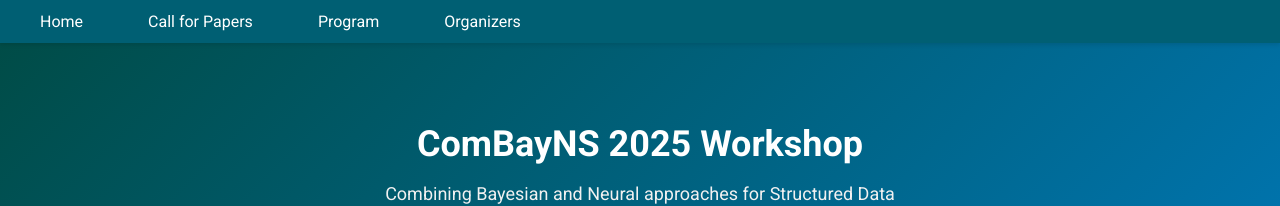
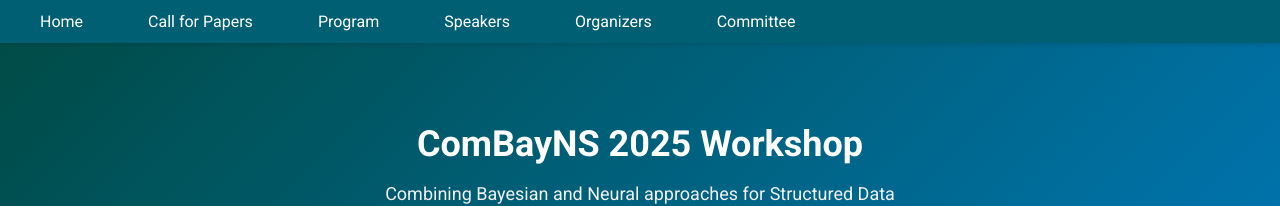
Before and after one commit to combayns2025/combayns2025.github.io, a Jekyll site: the page built from index.md, in a window 1280 px wide. Shown: the top 206 px of the page. Built offline with Jekyll 4.4.1, drawn with Linux system fonts in a browser that asks for light colours.

Commit message:
Update navbar.html

```diff
--- a/_includes/navbar.html
+++ b/_includes/navbar.html
@@ -7,7 +7,9 @@
       <li><a href="{{ '/' | relative_url }}">Home</a></li>
       <li><a href="{{ '/call-for-papers/' | relative_url }}">Call for Papers</a></li>
       <li><a href="{{ '/#program' | relative_url }}">Program</a></li>
+      <li><a href="{{ '/#speakers' | relative_url }}">Speakers</a></li>
       <li><a href="{{ '/#organizers' | relative_url }}">Organizers</a></li>
+      <li><a href="{{ '/#program-committee' | relative_url }}">Committee</a></li>
     </ul>
   </div>
 </nav>
```
